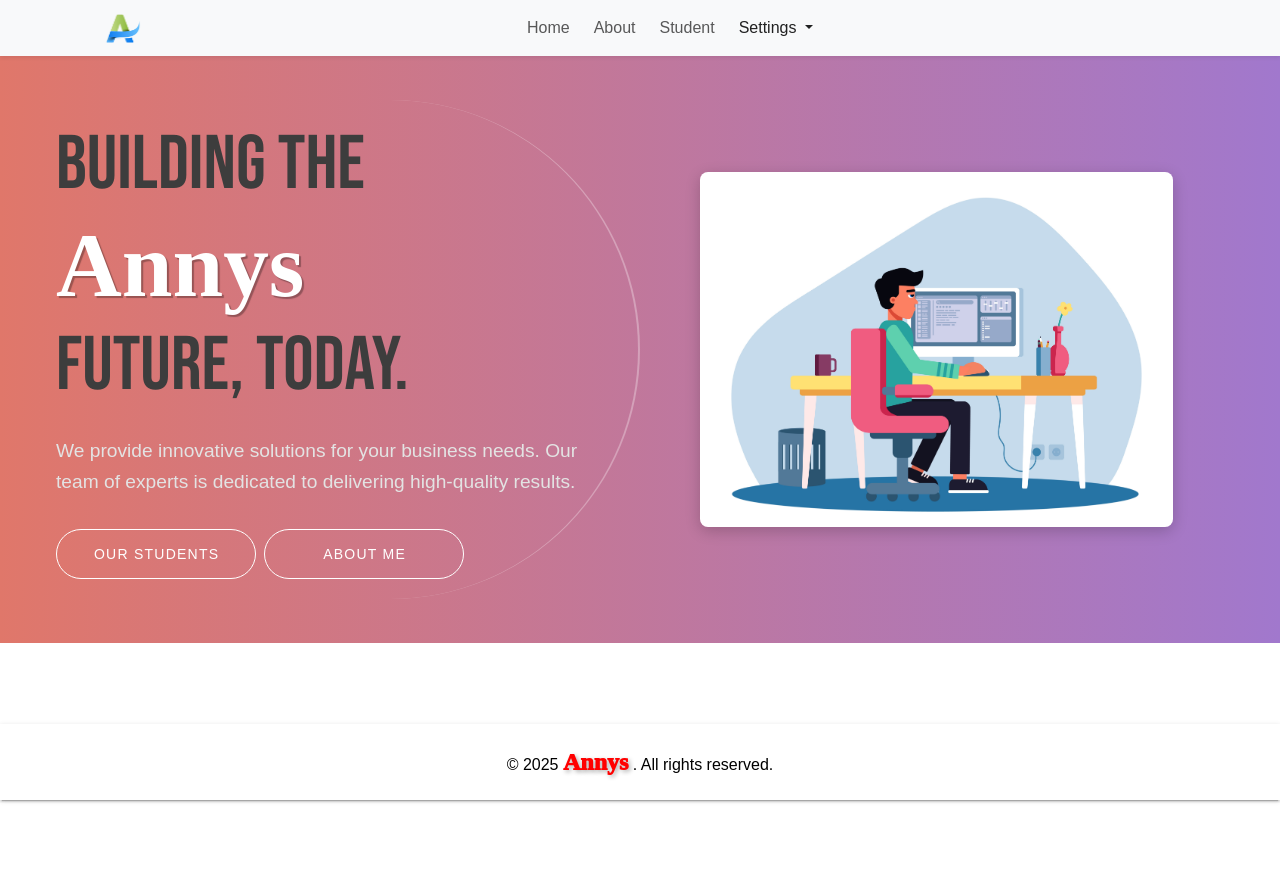
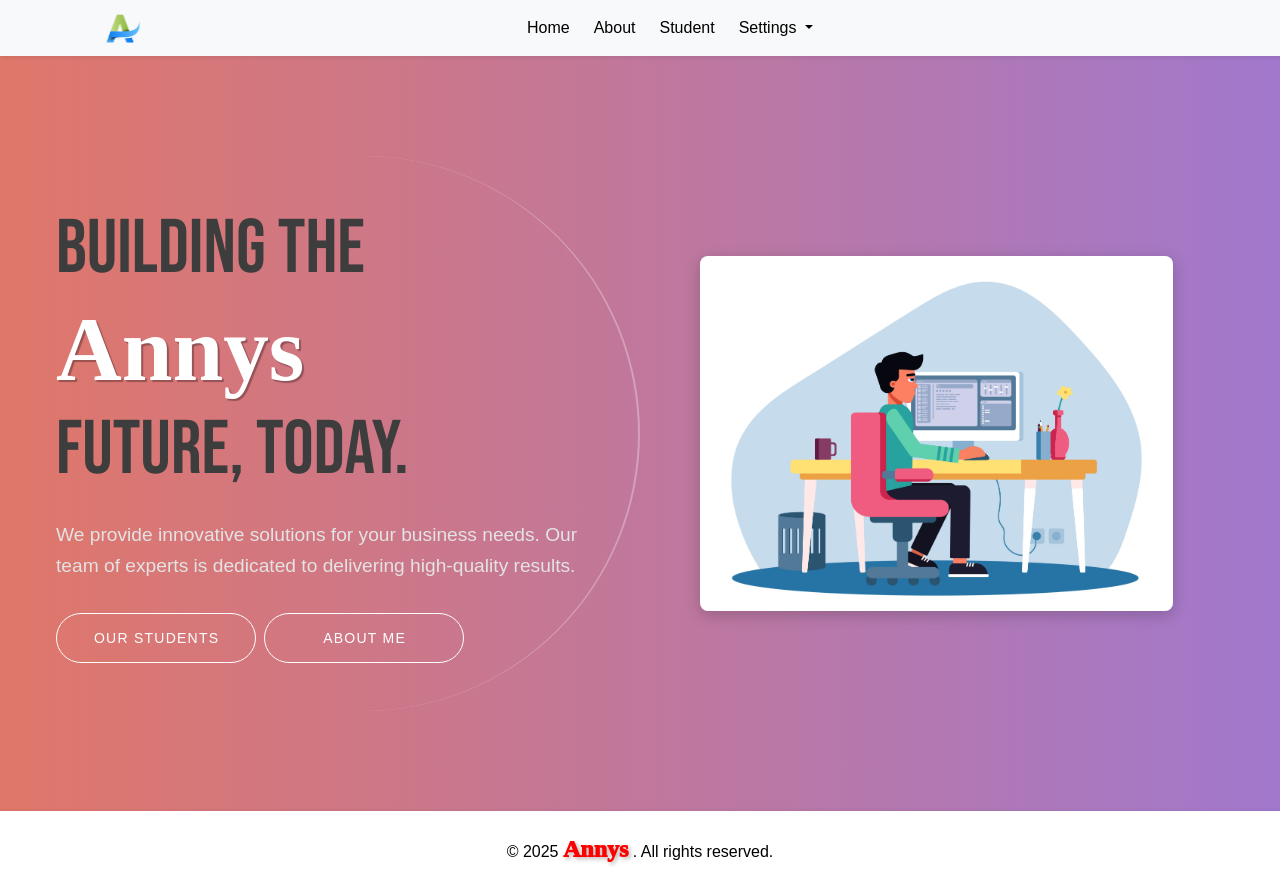
Before and after one commit to laksh-solanki/Annys, a Vue app: page / in a window 1280 px wide. Before the commit the page ends 800 px from the top, so only its background shows below. Built offline with nearby package versions, Linux system fonts and the light colour scheme; a web font is replaced by a local one.

Commit message:
feat: update vuetify version, add vite-plugin-vuetify, and refactor vuetify setup

```diff
--- a/package.json
+++ b/package.json
@@ -34,9 +34,10 @@
     "node-fetch": "^3.3.2",
     "pinia": "^3.0.3",
     "vercel": "^48.1.6",
+    "vite-plugin-vuetify": "^2.1.2",
     "vue": "^3.5.18",
     "vue-router": "^4.5.1",
-    "vuetify": "^3.10.0"
+    "vuetify": "^3.10.4"
   },
   "devDependencies": {
     "@vitejs/plugin-vue": "^6.0.1",
--- a/src/components/Navbar.vue
+++ b/src/components/Navbar.vue
@@ -31,7 +31,7 @@
               >Student</router-link
             >
           </li>
-          <li class="dropdown nav-item">
+          <li class="dropdown nav-item justify-content-center">
             <a
               class="nav-link dropdown-toggle"
               role="button"
@@ -67,4 +67,21 @@
   padding: 0%;
   margin-left: 20px;
 }
+
+.nav-link {
+  color: black;
+  font-weight: 500;
+  width: 100%;
+  transition: all 0.3s ease-in-out;
+}
+
+@media screen and (max-width: 768px) {
+  .navbar {
+    width: 100% !important;
+  }
+
+  .nav-link {
+    padding: 12px 16px;
+  }
+}
 </style>
--- a/src/main.js
+++ b/src/main.js
@@ -2,23 +2,12 @@
 import { createPinia } from 'pinia'
 import App from './App.vue'
 import router from './router'
+import vuetify from './plugins/vuetify'
 // bootstrap imports
 import 'bootstrap/dist/css/bootstrap.min.css'
 import 'bootstrap/dist/js/bootstrap.bundle.min.js'
 
-//vuetify
-import { createVuetify } from 'vuetify'
-import * as components from 'vuetify/components'
-import * as directives from 'vuetify/directives'
-import '@mdi/font/css/materialdesignicons.css'
-import 'vuetify/styles'
-
 const app = createApp(App)
-
-const vuetify = createVuetify({
-  components,
-  directives,
-})
 
 app.use(createPinia())
 app.use(router)
--- /dev/null
+++ b/src/plugins/vuetify.js
@@ -0,0 +1,10 @@
+import 'vuetify/styles'
+import { createVuetify } from 'vuetify'
+import * as components from 'vuetify/components'
+import * as directives from 'vuetify/directives'
+import '@mdi/font/css/materialdesignicons.css'
+
+export default createVuetify({
+  components,
+  directives,
+})
--- a/vite.config.js
+++ b/vite.config.js
@@ -2,10 +2,11 @@
 
 import { defineConfig } from 'vite'
 import vue from '@vitejs/plugin-vue'
+import vuetify from 'vite-plugin-vuetify'
 
 // https://vitejs.dev/config/
 export default defineConfig({
-  plugins: [vue()],
+  plugins: [vue(), vuetify()],
   resolve: {
     alias: {
       '@': fileURLToPath(new URL('./src', import.meta.url)),
```
Also changed, not shown: 1 other file (tests, documents, lock files or other folders).
